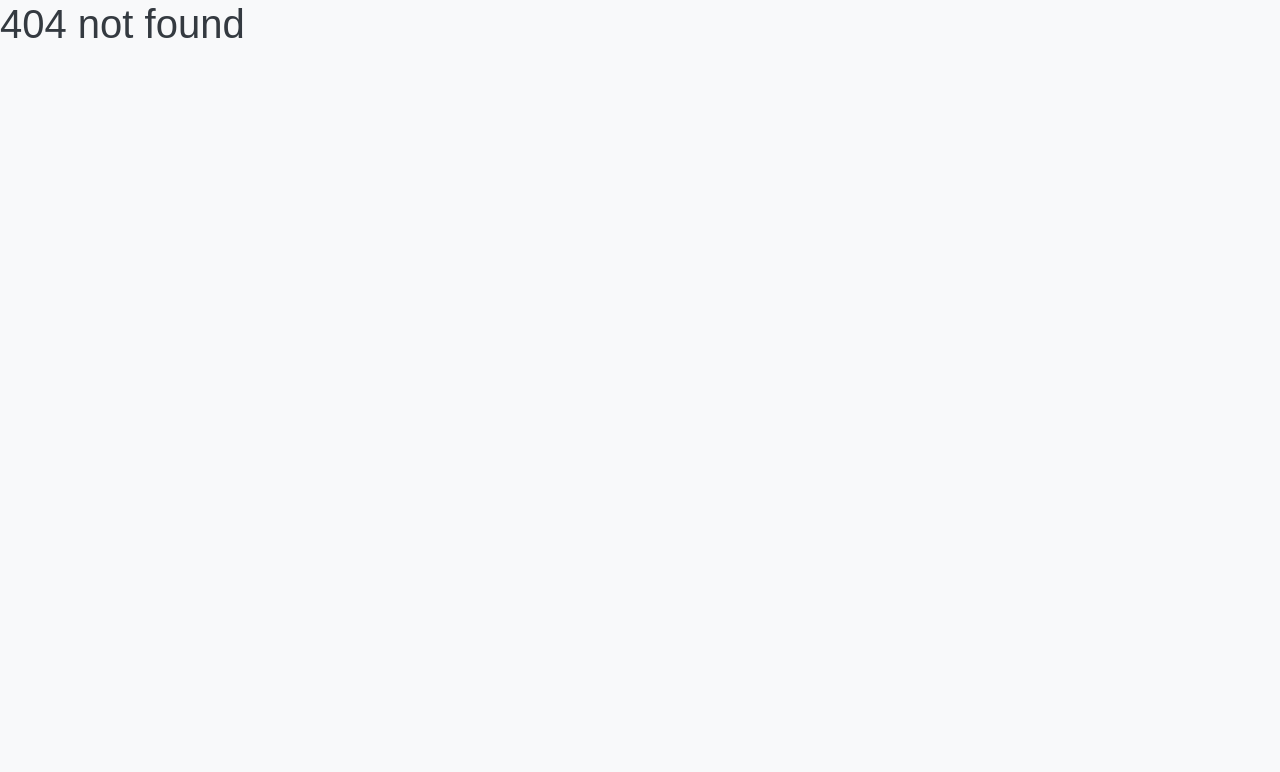
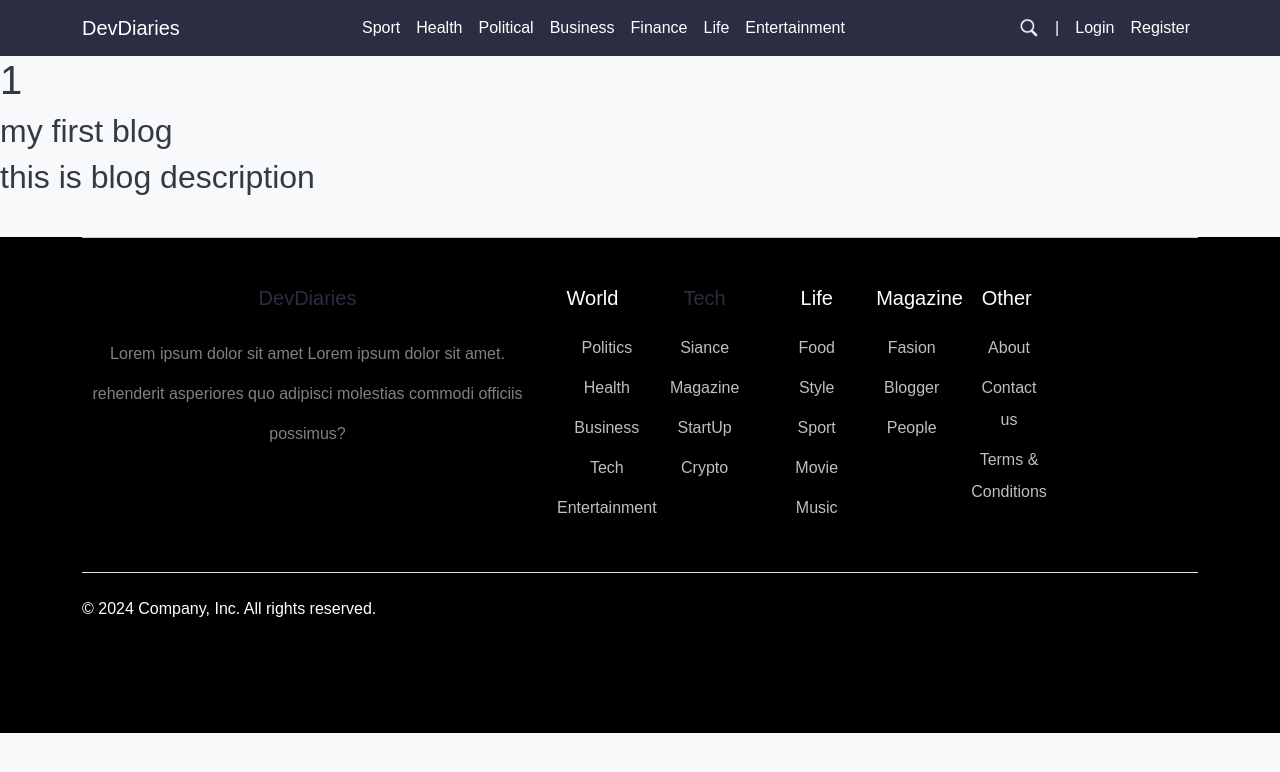
Before and after one commit to amit-negi-23/devDiariesBlog, a React (Create React App) app: page /blog/1 in a window 1280 px wide. Before the commit this address had no page. Shown: the top 772 px of the page. Built offline with nearby package versions, Linux system fonts and the light colour scheme.

Commit message:
dynamic url

```diff
--- a/src/App.js
+++ b/src/App.js
@@ -6,6 +6,7 @@ import "./App.css";
 import NotFound from "./components/notFound/notFound";
 import PrivateRoute from "./components/common/privateRoute";
 import { AppProvider } from "./contextApi/context";
+import BlogDetailPage from "./components/myBlog/blogDetailPage";
 
 function App() {
   return (
@@ -24,6 +25,15 @@ function App() {
               </PrivateRoute>
             }
           ></Route>
+
+          <Route
+            path="/blog/:blogId"
+            element={
+              <PrivateRoute>
+                <BlogDetailPage />
+              </PrivateRoute>
+            }
+          ></Route>
           <Route path="/*" element={<NotFound />}></Route>
         </Routes>
       </BrowserRouter>
--- a/src/components/home/home.jsx
+++ b/src/components/home/home.jsx
@@ -61,7 +61,7 @@ function Home() {
                       <div className="post-content">
                         <h3>{post.title}</h3>
                         <p>{post.body}</p>
-                        <Link to={`/posts/${post.id}`} className="read-more">Read more</Link>
+                        <Link to={`/blog/${post.id}`} className="read-more">Read more</Link>
                       </div>
                     </article>
                   ))}
--- /dev/null
+++ b/src/components/myBlog/blogDetailPage.jsx
@@ -0,0 +1,32 @@
+import { useLocation } from 'react-router-dom';
+import Footer from '../common/footer/footer';
+import NavBar from '../common/navBar/navBar';
+import { useEffect } from 'react';
+import { useState } from 'react';
+
+function BlogDetailPage() {
+  const [blog, setBlog] = useState({});
+
+  const blogIdFromUrl = useLocation().pathname.split('/')[2];
+
+  useEffect(() => {
+    getBlogDetailById();
+  }, [])
+
+  async function getBlogDetailById() {
+    // const response  = api call
+    setBlog({ name: 'my first blog', description: "this is blog description" })
+  }
+
+  return (
+    <>
+      {/* <NavBar hideLink={"/myblog"} /> */}
+      <NavBar />
+      <h1>{blogIdFromUrl}</h1>
+      <h2>{blog.name}</h2>
+      <h2>{blog.description}</h2>
+      <Footer />
+    </>
+  );
+}
+export default BlogDetailPage;
```
